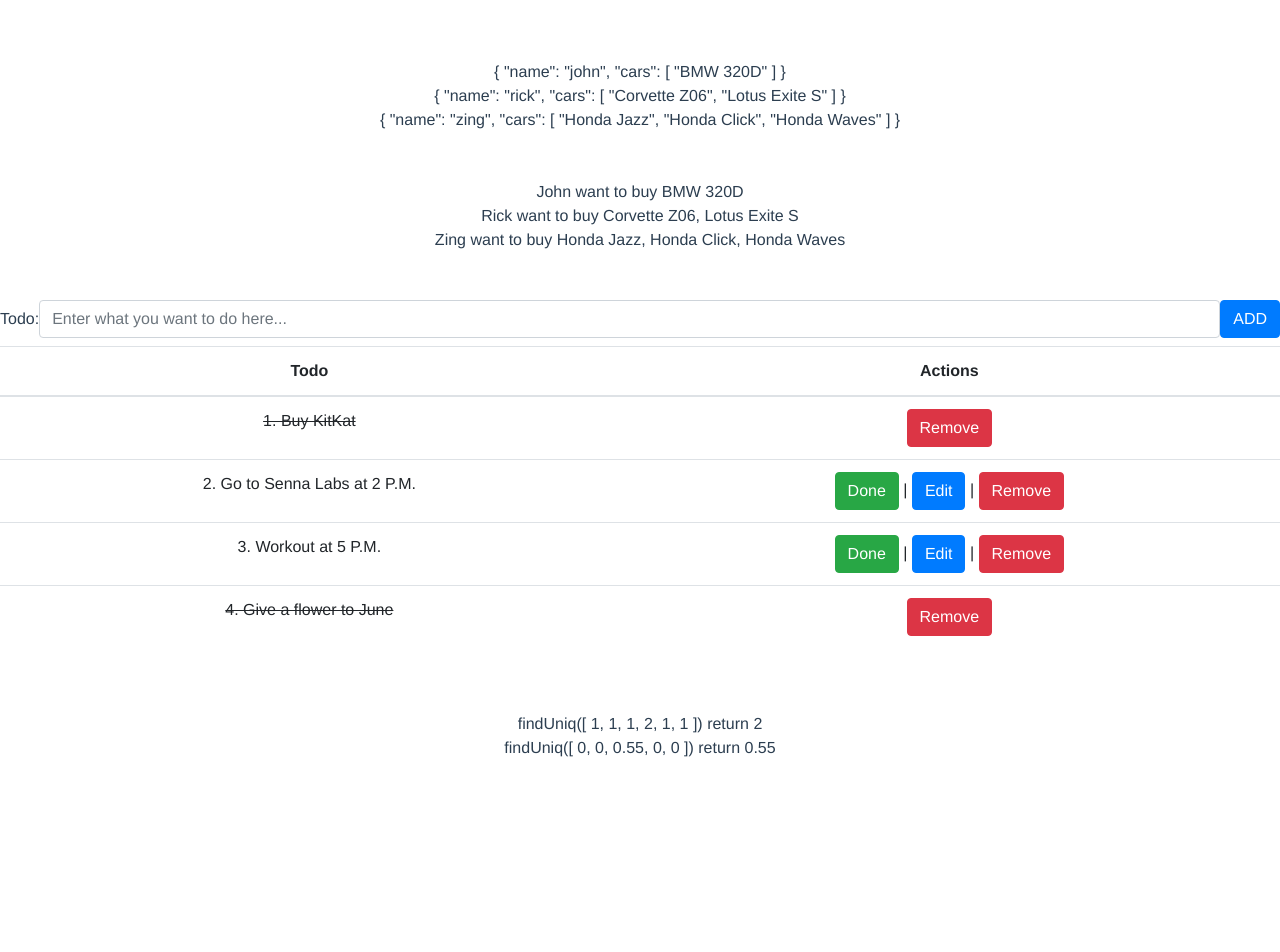
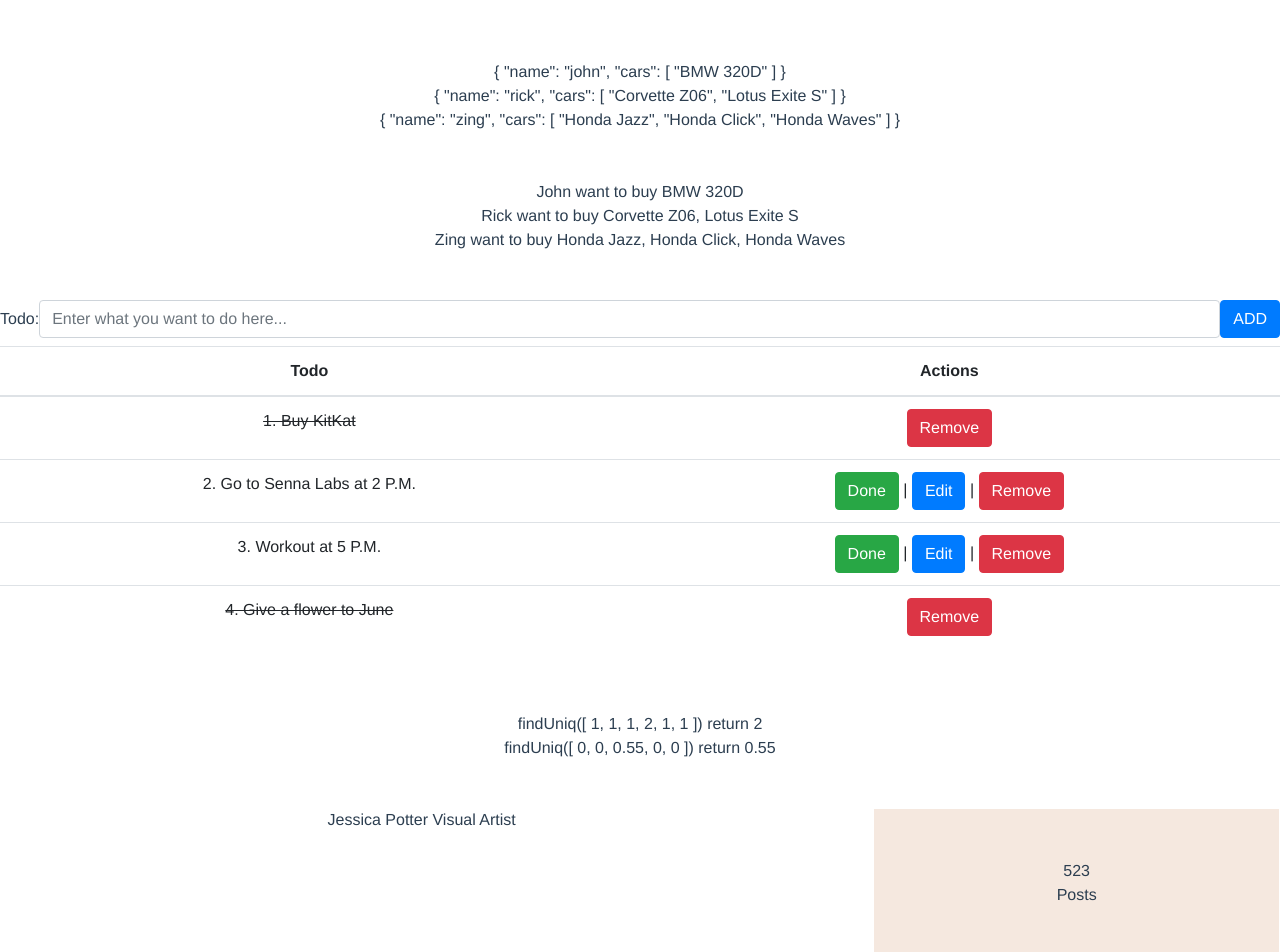
Before and after one commit to mtsthanadech/test-frontend-position, a Vue app: page / in a window 1280 px wide. Shown: the top 952 px of the page. Before the commit the page ends 800 px from the top, so only its background shows below. Built offline with nearby package versions, Linux system fonts and the light colour scheme.

Commit message:
Show question 1-4

```diff
--- a/src/App.vue
+++ b/src/App.vue
@@ -11,6 +11,10 @@
     <br><br>
 
     <question3/>
+
+    <br><br>
+
+    <question4/>
   </div>
 </template>
 
@@ -19,6 +23,7 @@
 import question1 from "./views/question1";
 import question2 from "./views/question2";
 import question3 from "./views/question3";
+import question4 from "./views/question4";
 
 export default {
   name: 'app',
@@ -26,7 +31,8 @@
     // HelloWorld,
     question1,
     question2,
-    question3
+    question3,
+    question4
   }
 }
 </script>
```
